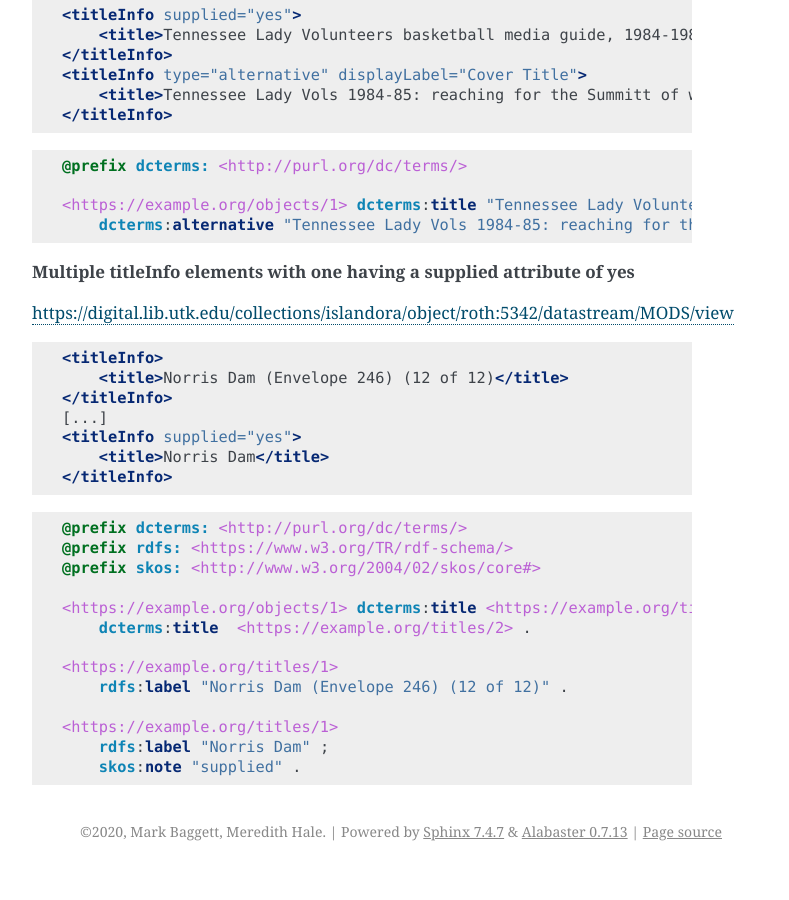
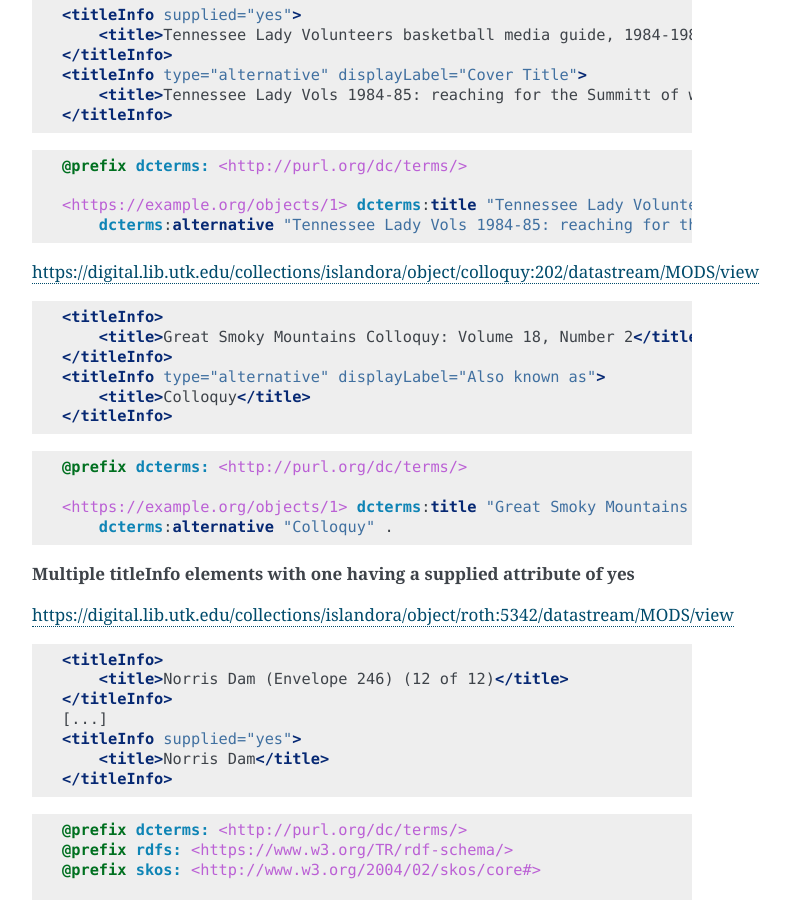
Before and after one commit to UTKcataloging/mods_to_rdf, a Sphinx documentation site: the page built from docs/source/top_level_elements/titleInfo.rst, in a window 1280 px wide and 900 px high, scrolled down 1640 px. Shown: the whole window, without its empty margins (388-1177 px from the left). Built offline with Sphinx 7.4.7, drawn with Linux system fonts in a browser that asks for light colours; formulas are drawn with MathJax 3; before the commit the page ends 2511 px from its top, so only the background shows below that.

Commit message:
Add displayLabel also known as example.

```diff
--- a/docs/source/top_level_elements/titleInfo.rst
+++ b/docs/source/top_level_elements/titleInfo.rst
@@ -100,6 +100,25 @@ https://digital.lib.utk.edu/collections/islandora/object/womenbball:653/datastre
     <https://example.org/objects/1> dcterms:title "Tennessee Lady Volunteers basketball media guide, 1984-1985"  ;
         dcterms:alternative "Tennessee Lady Vols 1984-85: reaching for the Summitt of women's basketball" .
 
+
+https://digital.lib.utk.edu/collections/islandora/object/colloquy:202/datastream/MODS/view
+
+.. code-block:: xml
+
+    <titleInfo>
+        <title>Great Smoky Mountains Colloquy: Volume 18, Number 2</title>
+    </titleInfo>
+    <titleInfo type="alternative" displayLabel="Also known as">
+        <title>Colloquy</title>
+    </titleInfo>
+
+.. code-block:: turtle
+
+    @prefix dcterms: <http://purl.org/dc/terms/>
+
+    <https://example.org/objects/1> dcterms:title "Great Smoky Mountains Colloquy: Volume 18, Number 2"  ;
+        dcterms:alternative "Colloquy" .
+
 **Multiple titleInfo elements with one having a supplied attribute of yes**
 
 https://digital.lib.utk.edu/collections/islandora/object/roth:5342/datastream/MODS/view
```
